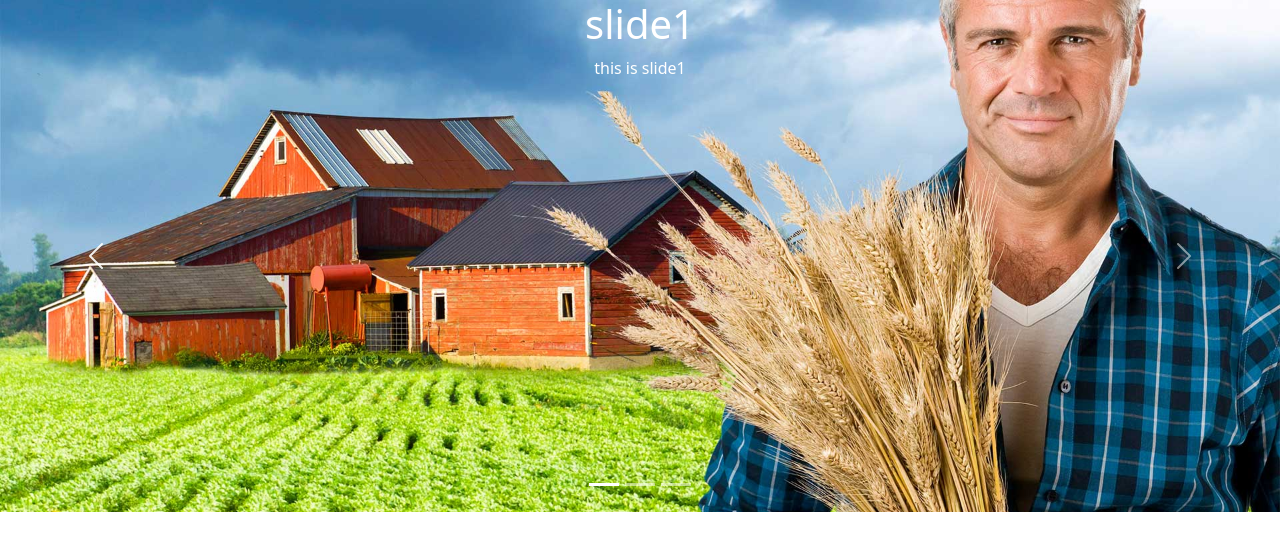
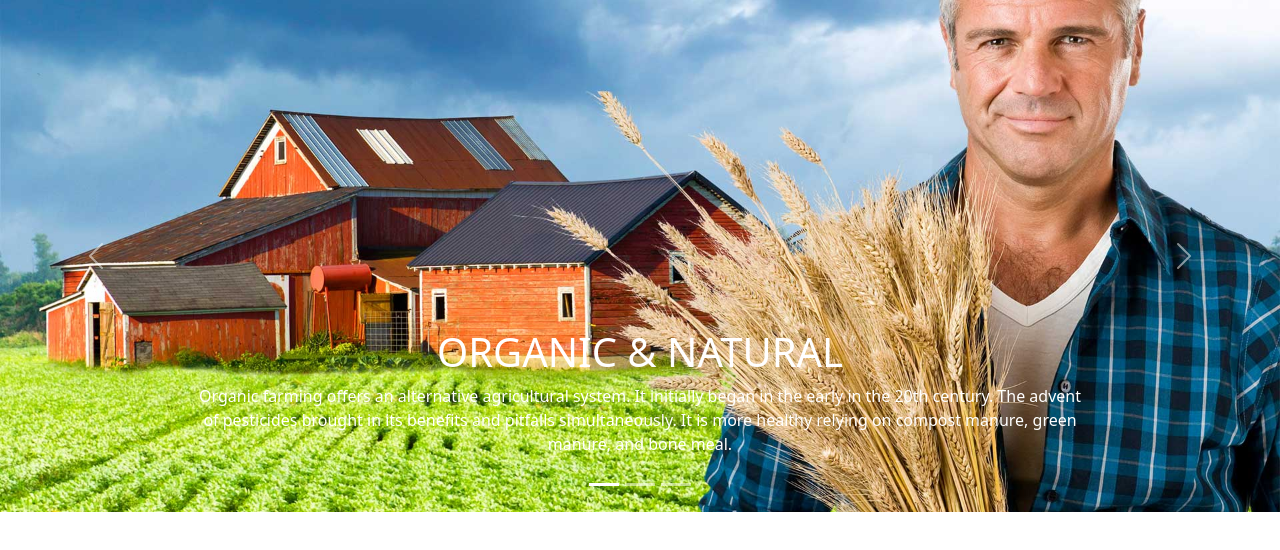
Before and after one commit to Hasireddy/organic-farming-frontend, a React (Create React App) app: page / in a window 1280 px wide. Shown: the top 550 px of the page. Built offline with nearby package versions, Linux system fonts and the light colour scheme.

Commit message:
text added

```diff
--- a/src/components/Header.js
+++ b/src/components/Header.js
@@ -20,14 +20,25 @@
 
                 <div className="carousel-inner">
                     <div className="carousel-item active" style={{ backgroundImage: `url(${image1}` }}>
-
-                        <h1>slide1</h1>
-                        <p>this is slide1</p>
-
+                        <div class="carousel-caption d-none d-md-block">
+                            <h1>ORGANIC & NATURAL</h1>
+                            <p> Organic farming offers an alternative agricultural system.  It initially began in the early in the 20th century.  The advent of pesticides brought in its benefits and pitfalls simultaneously.  It is more healthy relying on compost manure, green manure, and bone meal.
+                            </p>
+                        </div>
                     </div>
                     <div className="carousel-item" style={{ backgroundImage: `url(${image2}` }}>
+                        <div class="carousel-caption d-none d-md-block">
+                            <h1>ORGANIC & NATURAL</h1>
+                            <p> Organic farming offers an alternative agricultural system.  It initially began in the early in the 20th century.  The advent of pesticides brought in its benefits and pitfalls simultaneously.  It is more healthy relying on compost manure, green manure, and bone meal.
+                            </p>
+                        </div>
                     </div>
                     <div className="carousel-item" style={{ backgroundImage: `url(${image3}` }}>
+                        <div class="carousel-caption d-none d-md-block">
+                            <h1>ORGANIC & NATURAL</h1>
+                            <p> Organic farming offers an alternative agricultural system.  It initially began in the early in the 20th century.  The advent of pesticides brought in its benefits and pitfalls simultaneously.  It is more healthy relying on compost manure, green manure, and bone meal.
+                            </p>
+                        </div>
                     </div>
 
                 </div>
```
